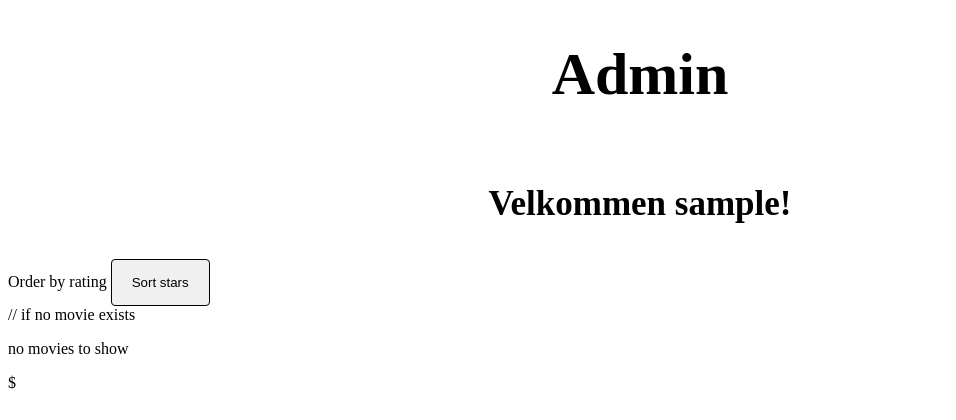
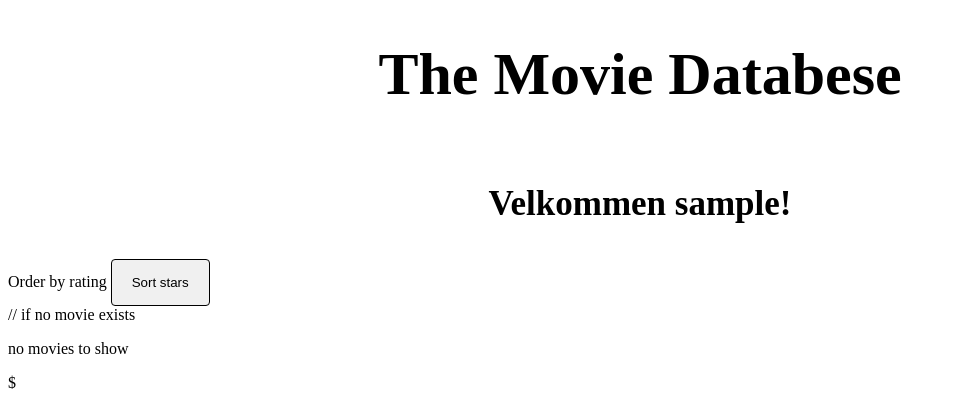
Before and after one commit to LOLDRAGEN/aaorsoppgave_vg2, a PHP site: page / in a window 1280 px wide. Shown: the part 62-482 px from the top of the page, without its empty margins (0-956 px from the left). Run offline with PHP 8.4, Linux system fonts and the light colour scheme; the visitor is signed in with stand-in values (Sample User, id 1); data that the repository does not hold is empty.

Commit message:
6th name change index.php

```diff
--- a/index.php
+++ b/index.php
@@ -52,7 +52,7 @@
 </header>
 
 <div id="title">
-    <h1>Admin</h1>
+    <h1>The Movie Databese</h1>
 </div>
 <p id="user"><?php echo "Velkommen " . $_SESSION['username'] . "!"; ?></p>
 <?php
```
